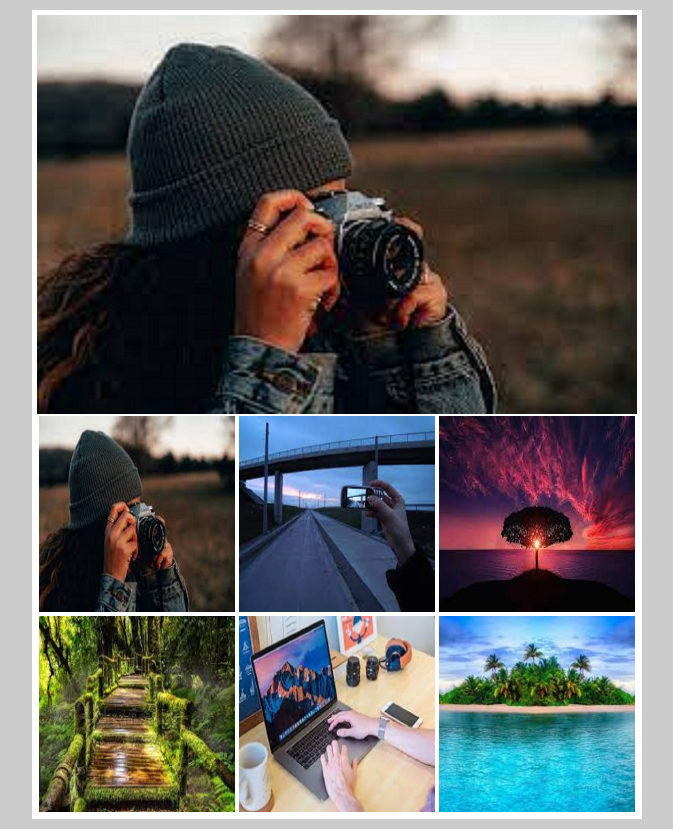
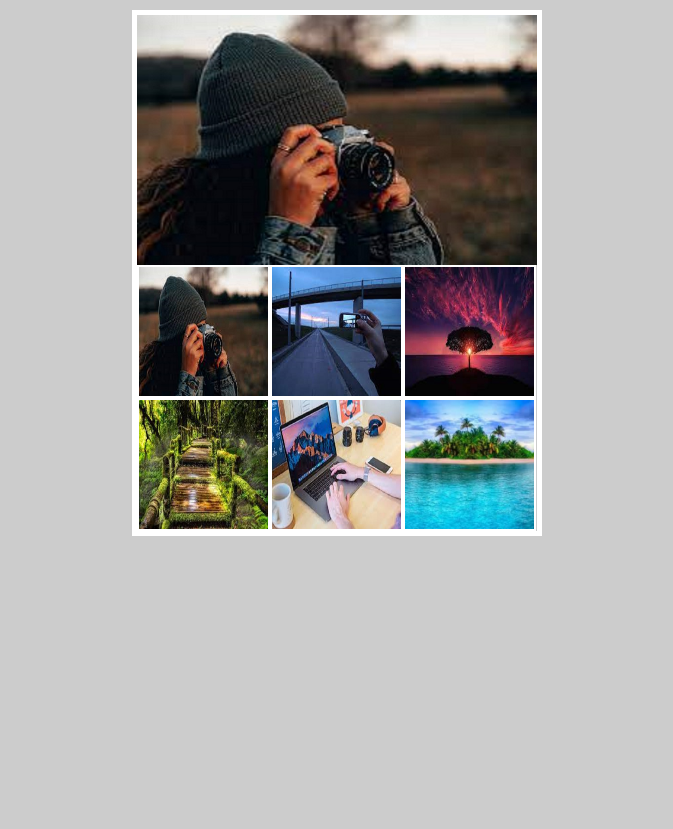
Before and after one commit to R1ch40712/image-galery, a plain HTML site: page index.html in a window 1280 px wide. Shown: the whole page, without its empty margins (303-976 px from the left). After the commit the page ends 800 px from the top, so only its background shows below. Drawn offline with Linux system fonts and the light colour scheme.

Commit message:
perbaikan ukuran img

```diff
--- a/style.css
+++ b/style.css
@@ -8,19 +8,19 @@ body {
   text-align: center;
 }
 .container {
-  width: 600px;
+  width: 400px;
   margin: 10px auto;
   border: 5px solid white;
   overflow: auto;
 }
 .jumbo {
-  width: 600px;
-  height: 399px;
+  width: 400px;
+  height: 250px;
 }
 
 .thumb {
-  width: 200px;
-  height: 200px;
+  width: 133px;
+  height: 133px;
   float: left;
   border: 2px solid white;
   box-sizing: border-box;
```
